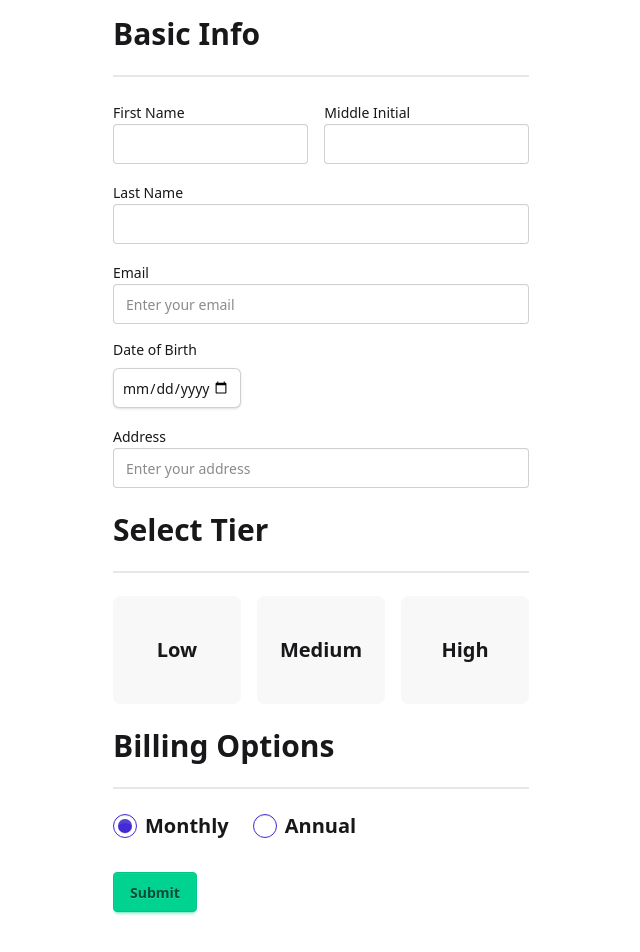
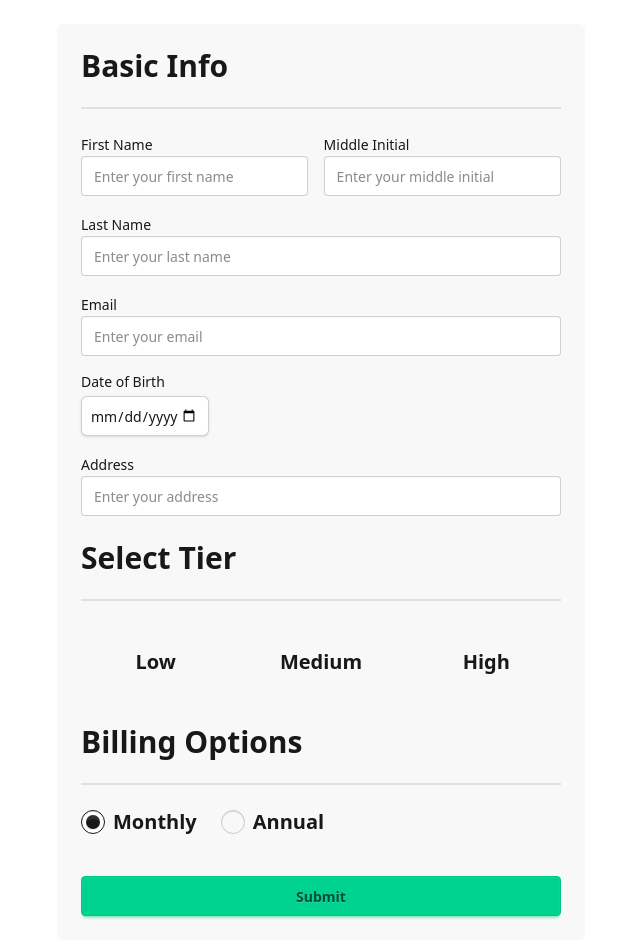
Before and after one commit to jacobschestnut/radian-case-study-client, a Next.js app: page /form in a window 1280 px wide. Shown: the top 952 px of the page, without its empty margins (319-959 px from the left). Before the commit the page ends 928 px from the top, so only its background shows below. Built offline with nearby package versions, Linux system fonts and the light colour scheme.

Commit message:
finalize form

```diff
--- a/src/app/form/page.tsx
+++ b/src/app/form/page.tsx
@@ -104,8 +104,8 @@ const Form = () => {
   };
 
   return (
-    <div className="max-w-md mx-auto p-4">
-      <form className="space-y-4">
+    <div className="max-w-xl mx-auto p-6">
+      <form className="space-y-4 bg-base-200 p-6 rounded-md">
         <h2 className="text-3xl font-bold">Basic Info</h2>
         <div className="divider"></div>
 
@@ -118,7 +118,7 @@ const Form = () => {
               name="firstName"
               required
               className="input input-bordered w-full"
-              placeholder=""
+              placeholder="Enter your first name"
             />
           </div>
 
@@ -131,7 +131,7 @@ const Form = () => {
               maxLength={1}
               required
               className="input input-bordered w-full"
-              placeholder=""
+              placeholder="Enter your middle initial"
             />
           </div>
         </div>
@@ -144,7 +144,7 @@ const Form = () => {
             name="lastName"
             required
             className="input input-bordered w-full"
-            placeholder=""
+            placeholder="Enter your last name"
           />
         </div>
 
@@ -177,7 +177,7 @@ const Form = () => {
             id="dob"
             name="dob"
             required
-            className="mt-2 p-2 input w-32 rounded-md shadow-sm focus:ring-2 focus:input-bordered"
+            className="mt-1 p-2 input w-32 rounded-md shadow-sm focus:ring-2 focus:input-bordered"
           />
         </div>
 
@@ -202,7 +202,7 @@ const Form = () => {
                   <li
                     key={index}
                     onClick={() => handleAutofillSelection(addressItem)}
-                    className="list-row text-xs cursor-pointer hover:bg-blue-700"
+                    className="list-row text-xs cursor-pointer hover:bg-blue-600"
                   >
                     {addressItem.properties.formatted}
                   </li>
@@ -238,7 +238,7 @@ const Form = () => {
               value="monthly"
               checked={subscriptionType === "monthly"}
               onChange={handleChange}
-              className="radio radio-primary"
+              className="radio"
             />
             <label htmlFor="monthly" className="text-xl font-semibold">
               Monthly
@@ -253,7 +253,7 @@ const Form = () => {
               value="annual"
               checked={subscriptionType === "annual"}
               onChange={handleChange}
-              className="radio radio-primary"
+              className="radio"
             />
             <label htmlFor="annual" className="text-xl font-semibold">
               Annual
@@ -261,10 +261,10 @@ const Form = () => {
           </div>
         </div>
 
+        <div className="mt-10 flex items-center justify-center">
+          <button type="submit" className="btn btn-success w-full">Submit</button>
+        </div>
       </form>
-        <div className="mt-8">
-          <button type="submit" className="btn btn-success">Submit</button>
-        </div>
     </div>
   );
 };
--- a/src/components/TierCard.tsx
+++ b/src/components/TierCard.tsx
@@ -7,7 +7,7 @@ type TierCardProps = {
 const TierCard = ({ value, selected, onClick }: TierCardProps) => {
   return (
     <div
-      className={`card px-6 py-10 cursor-pointer flex items-center justify-center ${selected ? `bg-blue-700 text-white` : `bg-base-200`}`}
+      className={`card px-2 py-6 cursor-pointer flex items-center justify-center ${selected ? `bg-blue-600 text-white` : `bg-base-200`}`}
       onClick={() => onClick(value)}
     >
       <h3 className="text-xl font-semibold">{value}</h3>
```
